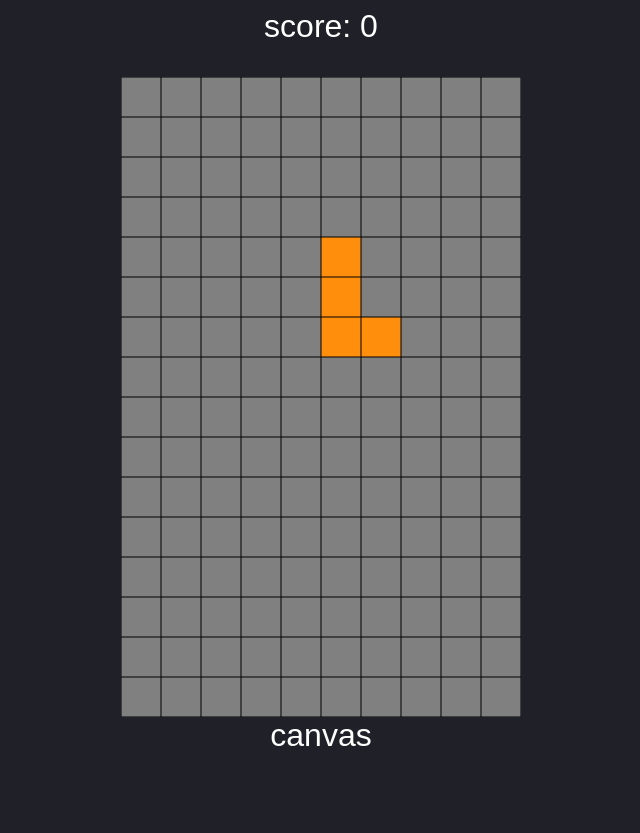
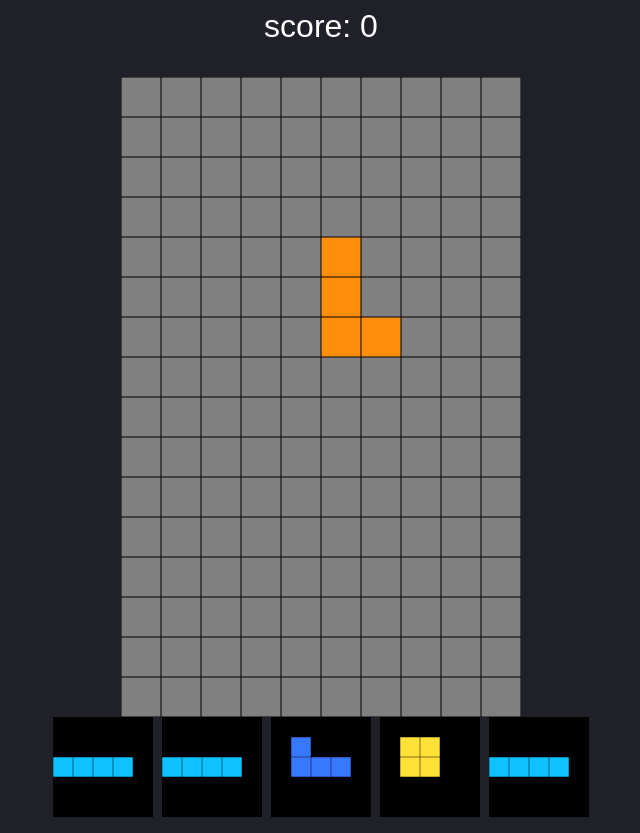
Before and after one commit to winterchow95/tetris, a plain HTML site: page index.html in a window 1280 px wide. Shown: the whole page, without its empty margins (319-959 px from the left). Before the commit the page ends 800 px from the top, so only its background shows below. Drawn offline with Linux system fonts and the light colour scheme.

Commit message:
tetris game - adding next pieces display (in progress)

```diff
--- a/index.html
+++ b/index.html
@@ -16,8 +16,7 @@ body{
 }
 
 canvas{
-    background-image: url('img/grid.png');
-    background-color: #fff;
+    background-color: #000;
 }
 
 </style>
@@ -25,8 +24,12 @@ canvas{
     <center>
             <p > score: <span id="score"></span></p>
             <canvas id="tetrisboardoutline" height="640px" width="400px"></canvas>
-            <div>
-                canvas
+            <div id="next">
+                <canvas id="piece1" height="100px" width="100px"></canvas>
+                <canvas id="piece2" height="100px" width="100px"></canvas>
+                <canvas id="piece3" height="100px" width="100px"></canvas>
+                <canvas id="piece4" height="100px" width="100px"></canvas>
+                <canvas id="piece5" height="100px" width="100px"></canvas>
             </div>
     </center>
 </body>
@@ -39,6 +42,38 @@ canvas{
     var arena = creatematrix(10, 16);
 
     drawpiece(arena, {z: 0, y: 0}, 1);
+
+    var draw1 = document.getElementById("piece1");
+    var draw2 = document.getElementById("piece2");
+    var draw3 = document.getElementById("piece3");
+    var draw4 = document.getElementById("piece4");
+    var draw5 = document.getElementById("piece5");
+    var drawcontext1 = draw1.getContext('2d');
+    var drawcontext2 = draw2.getContext('2d');
+    var drawcontext3 = draw3.getContext('2d');
+    var drawcontext4 = draw4.getContext('2d');
+    var drawcontext5 = draw5.getContext('2d');
+    drawcontext1.scale(20, 20);
+    drawcontext2.scale(20, 20);
+    drawcontext3.scale(20, 20);
+    drawcontext4.scale(20, 20);
+    drawcontext5.scale(20, 20);
+    function drawnextpiece(piece, context){
+        var colors = ['#808080', '#F538FF', '#FFE138', '#FF8E0D', '#3877FF', '#0DC2FF', '#FF0D72', '#0DFF72'];
+
+                    piece.forEach((row, z) => {
+                    row.forEach((value, y) => {
+                                // drawpixel(y, z, offset, value);
+                                if(value !== 0){
+                                    context.fillStyle = '#000';
+                                    context.fillRect(y, z, 1, 1);
+                                    context.fillStyle = colors[value];
+                                    context.fillRect(y+ 0.0125, z+ 0.0125, 0.975, 0.975);
+                                }
+
+                    });
+                });
+    }
 
 
     function drawpiece(piece, offset, mode){
@@ -111,6 +146,60 @@ canvas{
             matrix.reverse();
         }
 
+    }
+
+    function nextplayertype(type){
+        if(type == "T"){
+            return [
+            [0, 0, 0, 0, 0],
+            [0, 0, 1, 0, 0],
+            [0, 1, 1, 1, 0],
+            [0, 0, 0, 0, 0],
+            ];
+        }else if(type == "O"){
+            return [
+            [0, 0, 0, 0],
+            [0, 2, 2, 0],
+            [0, 2, 2, 0],
+            [0, 0, 0, 0],
+            ];
+        }else if(type == "L"){
+            return [
+            [0, 0, 0, 0, 0],
+            [0, 0, 0, 3, 0],
+            [0, 3, 3, 3, 0],
+            [0, 0, 0, 0, 0],
+            ];
+        }else if(type == "J"){
+            return [
+            [0, 0, 0, 0, 0],
+            [0, 4, 0, 0, 0],
+            [0, 4, 4, 4, 0],
+            [0, 0, 0, 0, 0],
+            ];
+        }else if(type == "I"){
+            return [
+            [0, 0, 0, 0],
+            [0, 0, 0, 0],
+            [5, 5, 5, 5],
+            [0, 0, 0, 0],
+            [0, 0, 0, 0],
+            ];
+        }else if(type == "Z"){
+            return [
+            [0, 0, 0, 0, 0],
+            [0, 6, 6, 0, 0],
+            [0, 0, 6, 6, 0],
+            [0, 0, 0, 0, 0],
+            ];
+        }else if(type == "S"){
+            return [
+            [0, 0, 0, 0, 0],
+            [0, 0, 7, 7, 0],
+            [0, 7, 7, 0, 0],
+            [0, 0, 0, 0, 0],
+            ];
+        }
     }
 
     function playertype(type){
@@ -240,10 +329,20 @@ canvas{
             player.position.y -= dir;
         }
     }
+    var piecearray = [];
+    function playergen(mode){
+        const gen = ["T", "O", "L", "J", "I", "Z", "S"];
+        if(mode == "initialise"){
+            for(i = 0; i < 6; i++){
+                piecearray[i+1] = gen[Math.floor(gen.length * Math.random())];
+            }
+        }else if(mode == "ongoing"){
+            piecearray.splice(1,1);
+            piecearray[6] = gen[Math.floor(gen.length * Math.random())];
+        }
+        player.piece = playertype(piecearray[1]);
 
-    function playergen(){
-        const gen = "TOLJIZS";
-        player.piece = playertype(gen[gen.length * Math.random() | 0]);
+        console.log(piecearray);
         player.position.z = 0;
         player.position.y = (arena[0].length / 2 | 0) - (player.piece[0].length / 2 | 0);
         if(collide(arena, player)){
@@ -251,6 +350,7 @@ canvas{
             player.score = 0;
             updatescore();
         }
+
     }
 
     function playerdrop(check){
@@ -276,7 +376,12 @@ canvas{
     function collideeffect(){
         player.position.z--;
         mergematrix(arena, player);
-        playergen();
+        playergen("ongoing");
+        drawnextpiece(nextplayertype(piecearray[2]), drawcontext1);
+        drawnextpiece(nextplayertype(piecearray[3]), drawcontext2);
+        drawnextpiece(nextplayertype(piecearray[4]), drawcontext3);
+        drawnextpiece(nextplayertype(piecearray[5]), drawcontext4);
+        drawnextpiece(nextplayertype(piecearray[6]), drawcontext5);
         rowfull();
         updatescore();
     }
@@ -297,7 +402,12 @@ canvas{
         }
     });
 
-    playergen();
+    playergen("initialise");
+    drawnextpiece(nextplayertype(piecearray[2]), drawcontext1);
+    drawnextpiece(nextplayertype(piecearray[3]), drawcontext2);
+    drawnextpiece(nextplayertype(piecearray[4]), drawcontext3);
+    drawnextpiece(nextplayertype(piecearray[5]), drawcontext4);
+    drawnextpiece(nextplayertype(piecearray[6]), drawcontext5);
     updatescore();
     update();
 
```
